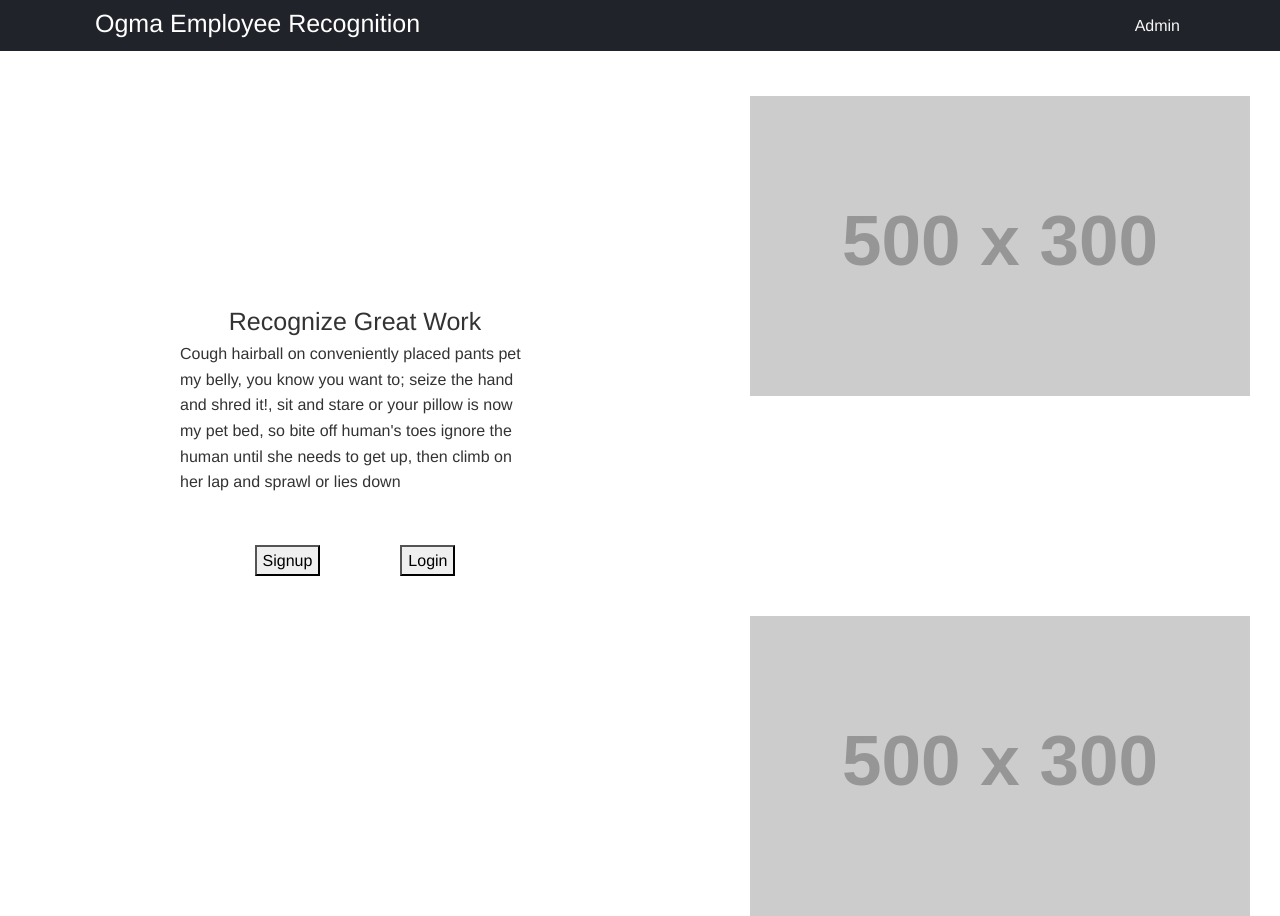
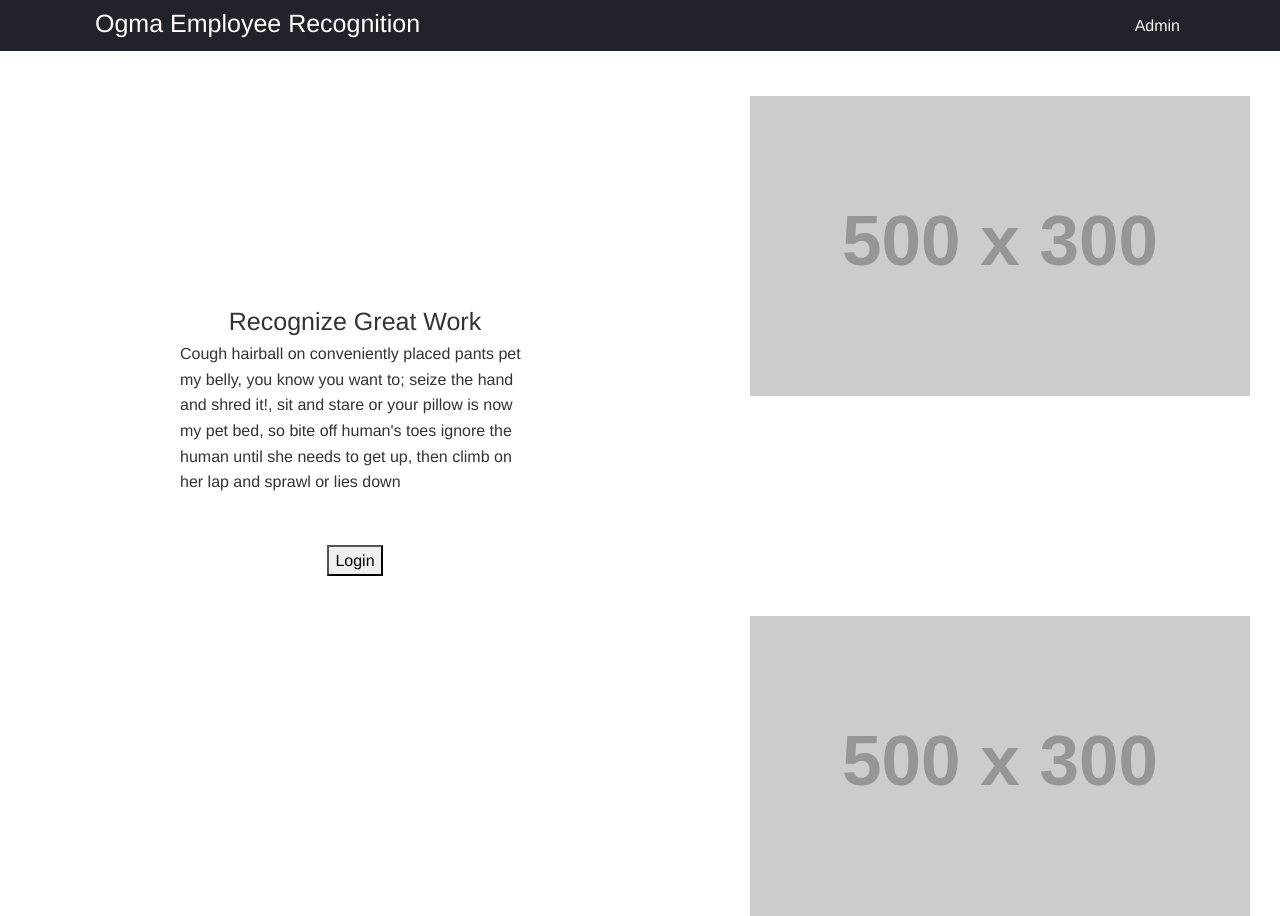
Before and after one commit to amac714/Employee_Recognition_Web_Portal, a React (Create React App) app in the folder client/: page / in a window 1280 px wide. Built offline with nearby package versions, Linux system fonts and the light colour scheme.

Commit message:
Removed signin button from homepage

```diff
--- a/client/src/components/home.js
+++ b/client/src/components/home.js
@@ -42,9 +42,6 @@ class HomePage extends Component {
                         <p>{this.state.textMessage}</p>
 
                         <div className="buttons">
-                            <Link to="/">
-                                <button>Signup</button>
-                            </Link>
                             <Link to="/userLogin">
                                 <button>Login</button>
                             </Link>
```
